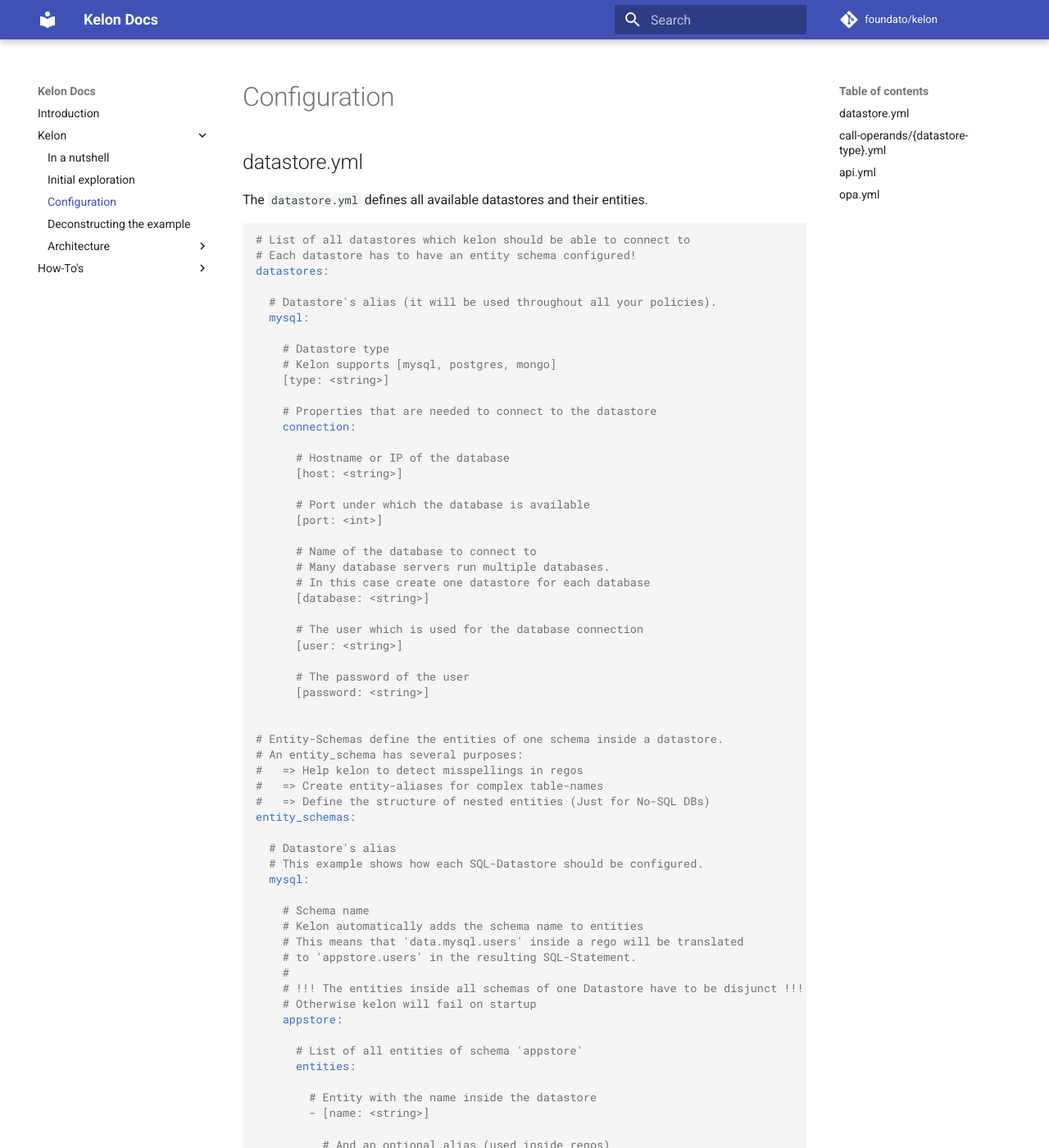
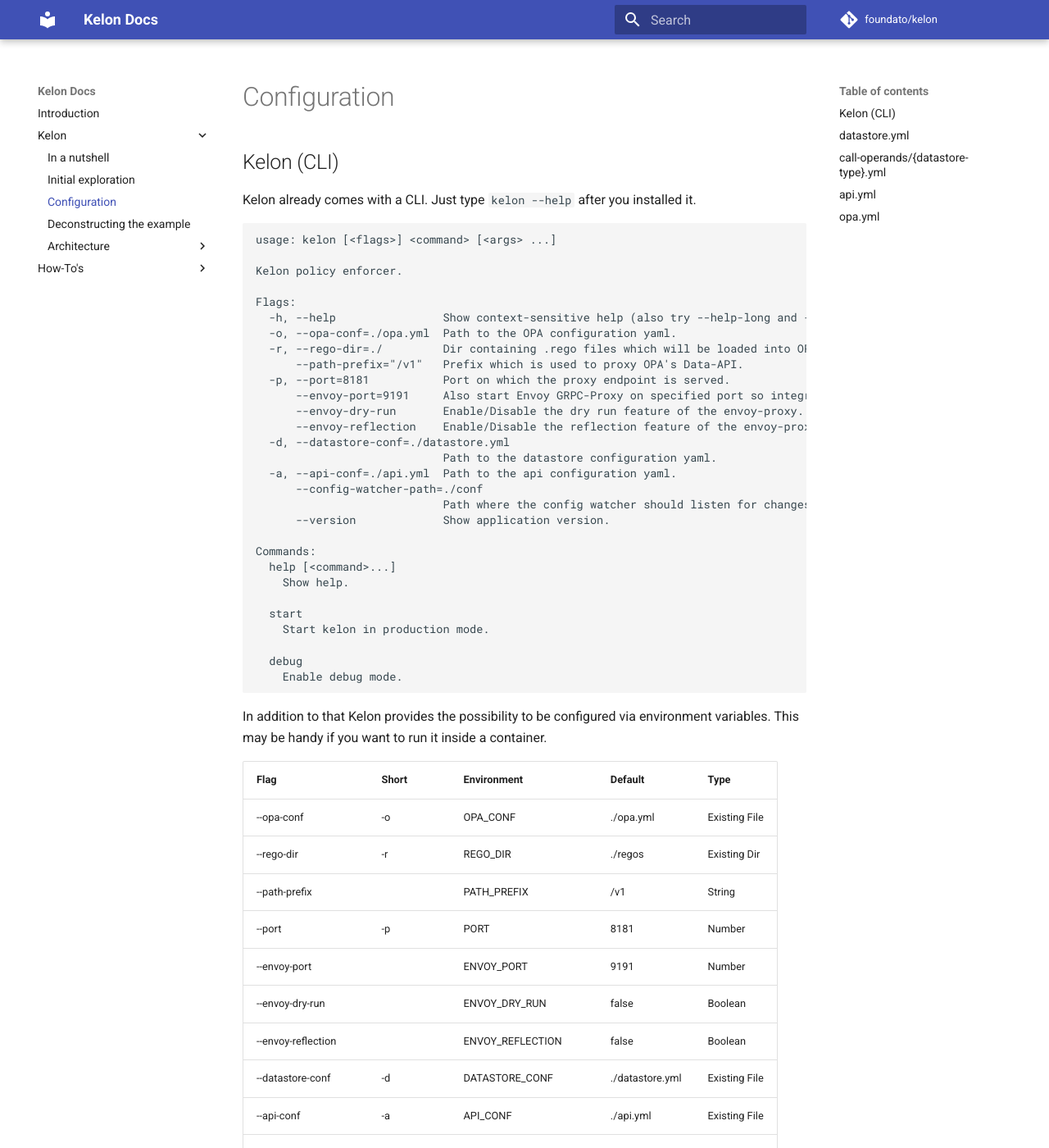
Before and after one commit to unbasical/kelon-docs, an MkDocs documentation site: the page built from docs/kelon/Configuration.md, in a window 1280 px wide and 1400 px high. Shown: the whole window at 82% size. Built offline with MkDocs 1.6.1 and Material for MkDocs 9.7.7, drawn with Linux system fonts in a browser that asks for light colours; comment, search, counter and statistics services are not loaded; old or Windows-style settings are respelled for this version of MkDocs; some of the changed text lies outside the part shown.

Commit message:
Updated configuration section

````diff
--- a/docs/kelon/Configuration.md
+++ b/docs/kelon/Configuration.md
@@ -1,4 +1,54 @@
 # Configuration
+
+## Kelon (CLI)
+
+Kelon already comes with a CLI. Just type `kelon --help` after you installed it.
+```
+usage: kelon [<flags>] <command> [<args> ...]
+
+Kelon policy enforcer.
+
+Flags:
+  -h, --help                Show context-sensitive help (also try --help-long and --help-man).
+  -o, --opa-conf=./opa.yml  Path to the OPA configuration yaml.
+  -r, --rego-dir=./         Dir containing .rego files which will be loaded into OPA.
+      --path-prefix="/v1"   Prefix which is used to proxy OPA's Data-API.
+  -p, --port=8181           Port on which the proxy endpoint is served.
+      --envoy-port=9191     Also start Envoy GRPC-Proxy on specified port so integrate kelon with Istio.
+      --envoy-dry-run       Enable/Disable the dry run feature of the envoy-proxy.
+      --envoy-reflection    Enable/Disable the reflection feature of the envoy-proxy.
+  -d, --datastore-conf=./datastore.yml
+                            Path to the datastore configuration yaml.
+  -a, --api-conf=./api.yml  Path to the api configuration yaml.
+      --config-watcher-path=./conf
+                            Path where the config watcher should listen for changes.
+      --version             Show application version.
+
+Commands:
+  help [<command>...]
+    Show help.
+
+  start
+    Start kelon in production mode.
+
+  debug
+    Enable debug mode.
+```
+
+In addition to that Kelon provides the possibility to be configured via environment variables. This may be handy if you want to run it inside a container.
+
+|Flag|Short|Environment|Default|Type|
+|----|-----|-----------|-------|----|
+|--opa-conf|-o|OPA_CONF|./opa.yml|Existing File|
+|--rego-dir|-r|REGO_DIR|./regos|Existing Dir|
+|--path-prefix||PATH_PREFIX|/v1|String|
+|--port|-p|PORT|8181|Number|
+|--envoy-port||ENVOY_PORT|9191|Number|
+|--envoy-dry-run||ENVOY_DRY_RUN|false|Boolean|
+|--envoy-reflection||ENVOY_REFLECTION|false|Boolean|
+|--datastore-conf|-d|DATASTORE_CONF|./datastore.yml|Existing File|
+|--api-conf|-a|API_CONF|./api.yml|Existing File|
+|--config-watcher-path||CONFIG_WATCHER_PATH|./regos|Existing Dir|
 
 ## datastore.yml
 
````
Also changed, not shown: docs/kelon/Example-Deconstruction.md (+1 -1 lines).
